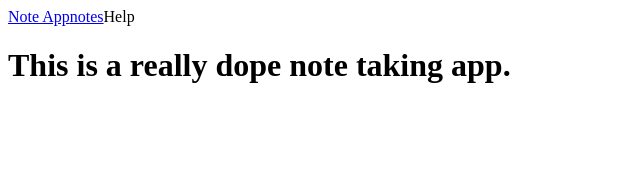
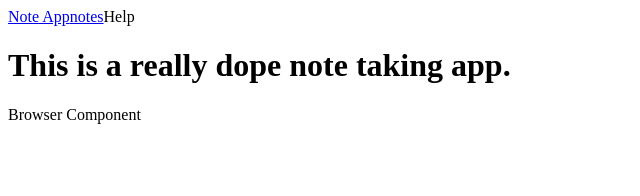
Before and after one commit to iammadanlal/next-learn, a Next.js app: page / in a window 1280 px wide. Shown: the top 196 px of the page, without its empty margins (0-640 px from the left). Built offline with nearby package versions, Linux system fonts and the light colour scheme; what @theme-ui/presets, theme-ui would draw is missing.

Commit message:
Working with SSR

```diff
--- a/pages/index.tsx
+++ b/pages/index.tsx
@@ -1,5 +1,10 @@
 import { jsx } from "theme-ui";
 import Link from "next/link";
+import dynamic from "next/dynamic";
+
+const BrowserComponent = dynamic(() => import("../src/components/browser"), {
+  ssr: false,
+});
 
 export default ({ content }) => (
   <div sx={{ height: `calc(100vh - 60px)` }}>
@@ -12,6 +17,7 @@ export default ({ content }) => (
       }}
     >
       <h1 sx={{ fontSize: 8, my: 0 }}>{content.title}</h1>
+      <BrowserComponent />
     </div>
   </div>
 );
--- /dev/null
+++ b/src/components/browser.tsx
@@ -0,0 +1,5 @@
+import React from "react";
+
+console.log(document.body);
+
+export default () => <div>Browser Component</div>;
```
